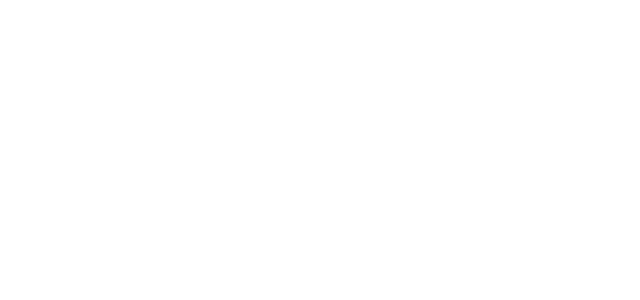
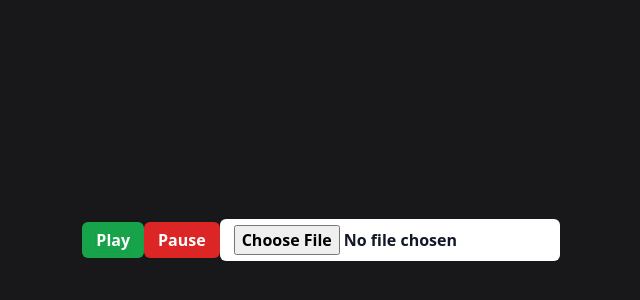
Before and after one commit to mateopresacastro/convolve.me, a React (Vite) app: page / in a window 1280 px wide. Shown: the part 160-460 px from the top of the page, without its empty margins (319-959 px from the left). Built offline with nearby package versions, Linux system fonts and the light colour scheme.

Commit message:
feat: play sample

```diff
--- a/package.json
+++ b/package.json
@@ -18,6 +18,7 @@
     "@vitejs/plugin-react": "^3.1.0",
     "autoprefixer": "^10.4.13",
     "postcss": "^8.4.21",
+    "prettier": "^2.8.4",
     "prettier-plugin-tailwindcss": "^0.2.2",
     "tailwindcss": "^3.2.6",
     "vite": "^4.1.0"
--- a/src/App.tsx
+++ b/src/App.tsx
@@ -1,14 +1,10 @@
 import React from 'react';
 import Main from './components/Main';
-import Footer from './components/Footer';
-import Header from './components/Header';
 
 function App() {
   return (
     <div className="h-screen w-screen">
-      <Header />
       <Main />
-      <Footer />
     </div>
   );
 }
--- a/src/components/Footer.tsx
+++ /dev/null
@@ -1,4 +0,0 @@
-const Footer = () => {
-  return null;
-};
-export default Footer;
--- a/src/components/Header.tsx
+++ /dev/null
@@ -1,4 +0,0 @@
-const Header = () => {
-  return null;
-};
-export default Header;
--- a/src/components/Main.tsx
+++ b/src/components/Main.tsx
@@ -1,4 +1,61 @@
+import React, { useState } from 'react';
+
+const ctx = new AudioContext();
+const out = ctx.destination;
+let sampleSourceNode: AudioBufferSourceNode;
+
 const Main = () => {
-  return null;
+  const [sampleBuffer, setSampleBuffer] = useState(
+    new AudioBuffer({ length: 1, numberOfChannels: 1, sampleRate: 41000 })
+  );
+
+  const handleSampleChange = async (e) => {
+    const sample = e.target.files[0];
+    const sampleUrl = URL.createObjectURL(sample);
+    const res = await fetch(sampleUrl);
+    const buffer = await res.arrayBuffer();
+    const decodedAudio = await ctx.decodeAudioData(buffer);
+    setSampleBuffer(decodedAudio);
+  };
+
+  const play = () => {
+    sampleSourceNode = new AudioBufferSourceNode(ctx, {
+      buffer: sampleBuffer,
+    });
+    sampleSourceNode.connect(out);
+    sampleSourceNode.start();
+  };
+
+  const pause = () => {
+    sampleSourceNode.stop();
+  };
+
+  return (
+    <main className="flex h-full items-center justify-center bg-zinc-900">
+      <button
+        onClick={play}
+        className="rounded-md bg-green-600 px-3.5 py-1.5 text-base font-semibold text-white first-line:shadow-sm hover:bg-gray-100"
+      >
+        Play
+      </button>
+      <button
+        onClick={pause}
+        className="rounded-md bg-red-600 px-3.5 py-1.5 text-base font-semibold text-white shadow-sm hover:bg-gray-100"
+      >
+        Pause
+      </button>
+      <section>
+        <form>
+          <input
+            type="file"
+            accept="audio/*"
+            onChange={handleSampleChange}
+            className="rounded-md bg-white px-3.5 py-1.5 text-base font-semibold text-gray-900 shadow-sm hover:bg-gray-100"
+          />
+        </form>
+      </section>
+    </main>
+  );
 };
+
 export default Main;
```
Also changed, not shown: 1 other file (tests, documents, lock files or other folders).
